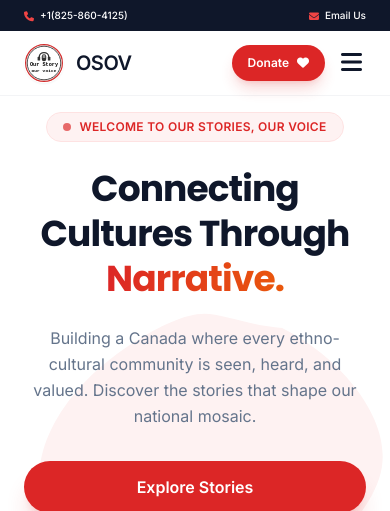
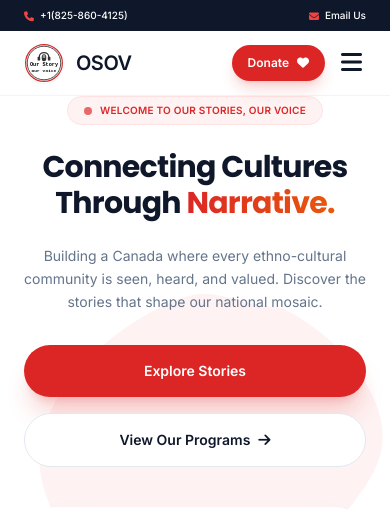
Before and after one commit to Williams-Opone/osov, a Flask app: page / in a window 390 px wide. Shown: the top 511 px of the page. Run offline with Flask 3, Linux system fonts and the light colour scheme; data that the repository does not hold is empty; some libraries are stand-ins or nearby versions; grey boxes are pictures that could not be loaded.

Commit message:
Making the landing page  section responsive

```diff
--- a/project/templates/user/index.html
+++ b/project/templates/user/index.html
@@ -34,60 +34,65 @@
 
     {% include 'user/header.html' %}
 
-    <section class="relative w-full pt-28 pb-16 md:pt-40 md:pb-32 overflow-hidden blob-bg">
-        <div class="container mx-auto px-6">
-            <div class="flex flex-col lg:flex-row items-center gap-12 lg:gap-16">
+    <section class="relative w-full pt-24 pb-12 md:pt-40 md:pb-32 overflow-hidden blob-bg bg-white">
+        <div class="absolute top-0 right-0 w-64 h-64 bg-red-50/50 rounded-full blur-3xl -z-10 translate-x-1/2 -translate-y-1/2"></div>
 
-                <div class="lg:w-1/2 z-10 text-center lg:text-left">
+        <div class="container mx-auto px-6 relative z-10">
+            <div class="flex flex-col lg:flex-row items-center gap-10 lg:gap-16">
+
+                <div class="w-full lg:w-1/2 z-10 text-center lg:text-left">
                     <div data-aos="fade-up" data-aos-delay="0"
-                         class="inline-flex items-center gap-2 py-1.5 px-4 rounded-full bg-red-50 border border-red-100 text-red-600 text-xs font-bold tracking-wide mb-6 md:mb-8 uppercase">
+                         class="inline-flex items-center gap-2 py-1.5 px-4 rounded-full bg-red-50 border border-red-100 text-red-600 text-[10px] md:text-xs font-bold tracking-wide mb-6 uppercase">
                         <span class="w-2 h-2 rounded-full bg-red-600 animate-pulse"></span>
                         Welcome to Our Stories, Our Voice
                     </div>
 
                     <h1 data-aos="fade-up" data-aos-delay="100"
-                        class="text-4xl md:text-6xl lg:text-7xl font-bold leading-tight md:leading-[1.1] mb-6 text-slate-900 tracking-tight">
-                        Connecting Cultures Through <span class="text-transparent bg-clip-text bg-gradient-to-r from-red-600 to-orange-600">Narrative.</span>
+                        class="text-3xl xs:text-4xl md:text-6xl lg:text-7xl font-bold leading-[1.2] md:leading-[1.1] mb-6 text-slate-900 tracking-tight">
+                        Connecting Cultures Through
+                        <span class="text-transparent bg-clip-text bg-gradient-to-r from-red-600 to-orange-600">Narrative.</span>
                     </h1>
 
                     <p data-aos="fade-up" data-aos-delay="200"
-                       class="text-base md:text-xl text-slate-500 mb-8 md:mb-10 leading-relaxed max-w-xl mx-auto lg:mx-0">
+                       class="text-sm md:text-xl text-slate-500 mb-8 md:mb-10 leading-relaxed max-w-xl mx-auto lg:mx-0">
                         Building a Canada where every ethno-cultural community is seen, heard, and valued. Discover the stories that shape our national mosaic.
                     </p>
 
                     <div data-aos="fade-up" data-aos-delay="300"
                          class="flex flex-col sm:flex-row gap-4 justify-center lg:justify-start">
-                        <a href="/stories" class="bg-red-600 hover:bg-red-700 text-white font-semibold py-3.5 px-8 rounded-full shadow-xl shadow-red-600/20 transition-all hover:-translate-y-1 text-center">
+                        <a href="/stories" class="bg-red-600 hover:bg-red-700 text-white font-bold py-4 px-10 rounded-full shadow-xl shadow-red-600/20 transition-all hover:-translate-y-1 text-center text-sm md:text-base">
                             Explore Stories
                         </a>
-                        <a href="/mentorship" class="group bg-white border border-slate-200 hover:border-slate-900 text-slate-900 font-semibold py-3.5 px-8 rounded-full transition-all text-center flex items-center justify-center gap-2">
-                            View Our Programs <i class="fa-solid fa-arrow-right group-hover:translate-x-1 transition-transform"></i>
+                        <a href="/mentorship" class="group bg-white border border-slate-200 hover:border-slate-900 text-slate-900 font-bold py-4 px-10 rounded-full transition-all text-center flex items-center justify-center gap-2 text-sm md:text-base">
+                            View Our Programs
+                            <i class="fa-solid fa-arrow-right group-hover:translate-x-1 transition-transform"></i>
                         </a>
                     </div>
                 </div>
 
-                <div class="lg:w-1/2 relative w-full" data-aos="fade-left" data-aos-delay="400" data-aos-duration="1000">
-                 <div class="relative z-10 rounded-3xl md:rounded-[2.5rem] overflow-hidden shadow-2xl shadow-slate-200 border-4 md:border-8 border-white/50">
-                        <img src="https://images.unsplash.com/photo-1655720359248-eeace8c709c5?w=500&auto=format&fit=crop&q=60&ixlib=rb-4.1.0&ixid=M3wxMjA3fDB8MHxzZWFyY2h8Mnx8ZGlmZmVyZW50JTIwcmFjZXMlMjB0b2dldGhlcnxlbnwwfHwwfHx8MA%3D%3D" alt="Diverse Community Meeting" class="w-full h-auto object-cover transform hover:scale-105 transition duration-700">
+                <div class="w-full lg:w-1/2 relative" data-aos="fade-left" data-aos-delay="400" data-aos-duration="1000">
+                    <div class="relative z-10 rounded-[2rem] md:rounded-[3rem] overflow-hidden shadow-2xl shadow-slate-200 border-4 md:border-8 border-white">
+                        <img src="https://images.unsplash.com/photo-1655720359248-eeace8c709c5?w=800&auto=format&fit=crop&q=80"
+                             alt="Diverse Community Meeting"
+                             class="w-full h-[350px] md:h-[500px] object-cover transform hover:scale-105 transition duration-1000">
 
-
-
-                        <div class="absolute bottom-4 left-4 md:bottom-6 md:left-6 bg-white/95 backdrop-blur-sm p-3 md:p-4 rounded-xl md:rounded-2xl shadow-lg border border-slate-100 hidden sm:block"
-
-                              data-aos="zoom-in" data-aos-delay="600">
-                            <div class="flex items-center gap-3">
-                                <div class="flex -space-x-2">
-                                    <img class="w-8 h-8 md:w-10 md:h-10 rounded-full border-2 border-white" src="https://i.pravatar.cc/100?img=1" alt="">
-                                    <img class="w-8 h-8 md:w-10 md:h-10 rounded-full border-2 border-white" src="https://i.pravatar.cc/100?img=5" alt="">
-                                    <img class="w-8 h-8 md:w-10 md:h-10 rounded-full border-2 border-white" src="https://i.pravatar.cc/100?img=8" alt="">
+                        <div class="absolute bottom-6 left-6 bg-white/95 backdrop-blur-md p-4 rounded-2xl shadow-2xl border border-slate-100 hidden sm:block transition-transform hover:scale-105 cursor-default"
+                             data-aos="zoom-in" data-aos-delay="600">
+                            <div class="flex items-center gap-4">
+                                <div class="flex -space-x-3">
+                                    <img class="w-10 h-10 rounded-full border-2 border-white object-cover" src="https://i.pravatar.cc/100?img=1" alt="Member">
+                                    <img class="w-10 h-10 rounded-full border-2 border-white object-cover" src="https://i.pravatar.cc/100?img=5" alt="Member">
+                                    <img class="w-10 h-10 rounded-full border-2 border-white object-cover" src="https://i.pravatar.cc/100?img=8" alt="Member">
                                 </div>
                                 <div>
-                                    <p class="text-xs md:text-sm font-bold text-slate-900">1k+ Members</p>
-                                    <p class="text-[10px] md:text-xs text-slate-500">Joined the movement</p>
+                                    <p class="text-sm font-extrabold text-slate-900">1k+ Members</p>
+                                    <p class="text-[11px] text-slate-500 font-medium">Joined the movement</p>
                                 </div>
                             </div>
                         </div>
                     </div>
+
+                    <div class="absolute -bottom-10 -left-10 w-40 h-40 bg-red-600/10 rounded-full blur-3xl -z-10"></div>
                 </div>
 
             </div>
```
